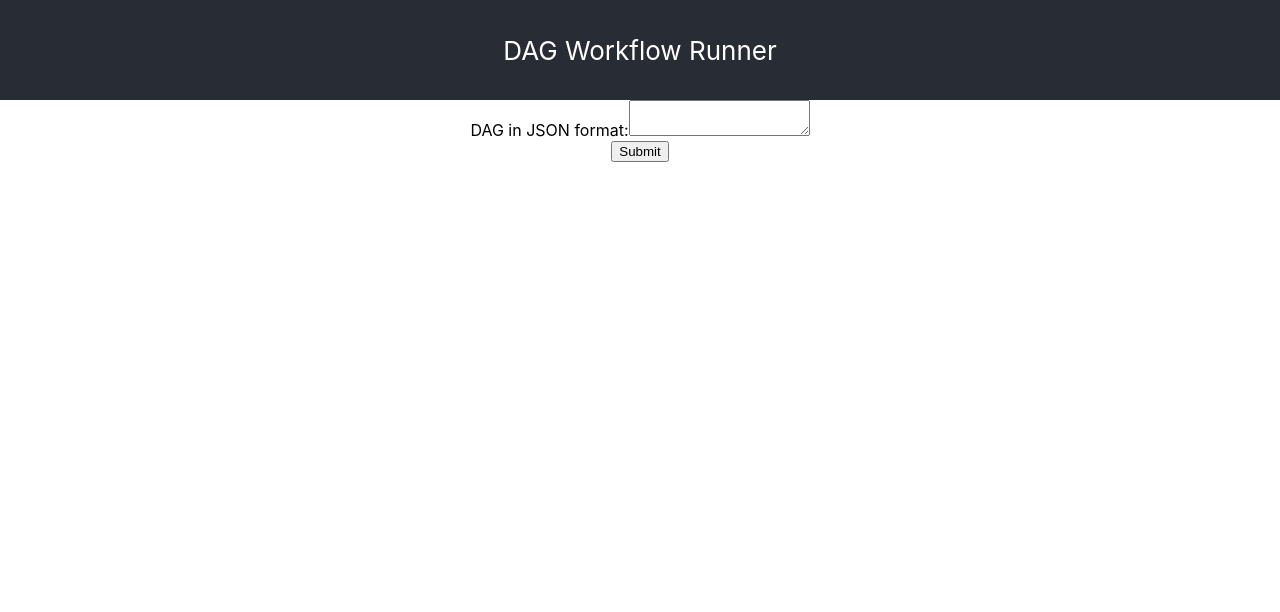
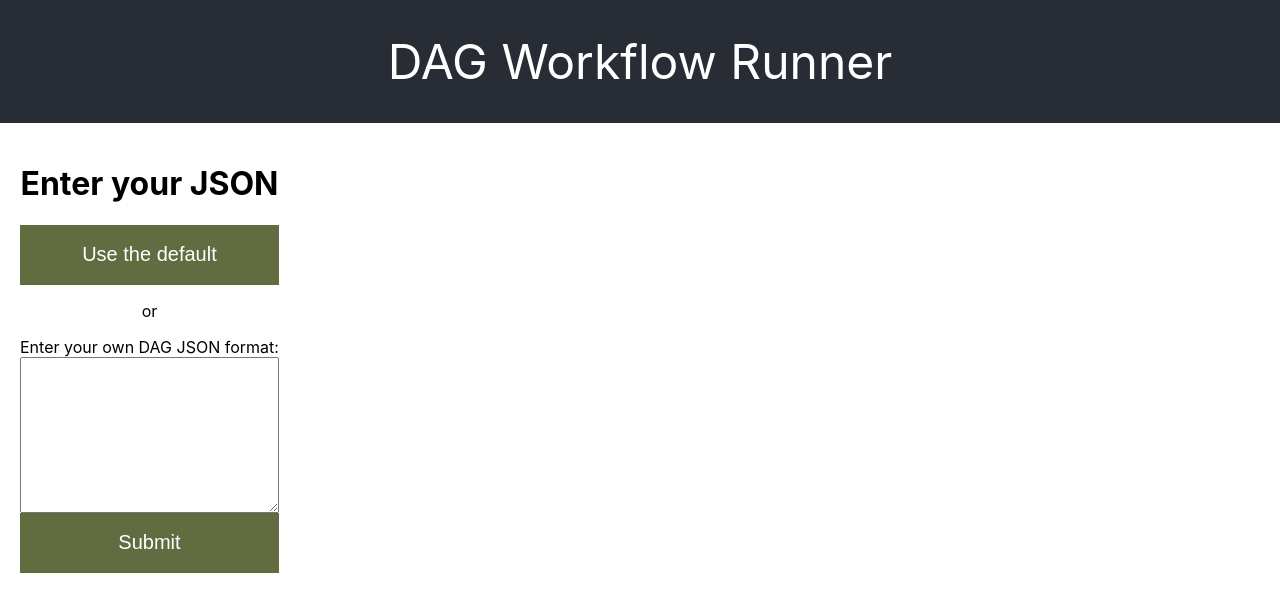
Before and after one commit to SashaBajzek/bighat-app, a React (Create React App) app: page / in a window 1280 px wide. Shown: the top 612 px of the page. Built offline with nearby package versions, Linux system fonts and the light colour scheme.

Commit message:
Add styling

```diff
--- a/src/components/App/App.css
+++ b/src/components/App/App.css
@@ -1,21 +1,37 @@
+:root {
+  --border-primary: rgb(50, 50, 50);
+  --border-primary: rgb(85, 70, 170);
+  --text-primary: rgb(50, 50, 50);
+  --text-accent: var(--white-default);
+  --background-color-accent: rgb(97, 108, 64);
+  --background-color-accent-hover-focus: rgb(77, 86, 51);
+  --background-color-accent-active: rgb(67, 75, 44);
+  --white-default: rgb(255, 255, 255);
+  --white-hover-focus: rgb(235, 235, 235);
+  --white-active: rgb(230, 230, 230);
+  --error: #a80014;
+}
+
+*,
+*::before,
+*::after {
+  box-sizing: border-box;
+}
+
 .App {
+  block-size: 100vh;
   text-align: center;
 }
 
 .App-header {
+  color: var(--text-accent);
   background-color: #282c34;
-  min-height: 100px;
-  display: flex;
-  flex-direction: column;
-  align-items: center;
-  justify-content: center;
-  font-size: calc(10px + 2vmin);
-  color: white;
+  font-size: 3rem;
+  padding-block: 2rem;
 }
 
-.TweetList {
-  list-style-type: none;
-  margin: 0 auto;
-  max-width: 400px;
-  padding: 0;
+main {
+  display: flex;
+  justify-content: space-around;
+  margin: 20px;
 }
--- a/src/components/App/App.js
+++ b/src/components/App/App.js
@@ -8,9 +8,6 @@ import { runSequence } from "../../utils/runner";
 // Todo:  pass the errors
 // Todo:  mobile
 
-const emailExample =
-  '{"A": {"start": true, "edges": {"B": 5,"C": 7}}, "B": {"edges": {"D": 3}}, "C": {"edges": {"D": 3}}, "D": {"edges": {}}}';
-
 function App() {
   const [nodes, setCompletedNodes] = useState([]);
   const nodesRef = useRef([]); // Needed for the callback to have the latest value
@@ -18,6 +15,7 @@ function App() {
   const onSubmit = (DAGText) => {
     // Clear old nodes
     setCompletedNodes([]);
+    nodesRef.current = [];
     // Run new nodes based on inputted JSON
     runSequence(DAGText, printValue);
   };
@@ -40,10 +38,10 @@ function App() {
   return (
     <div className="App">
       <header className="App-header">DAG Workflow Runner</header>
-
-      <SubmitDAGForm onSubmit={onSubmit} />
-
-      <WorkflowList nodes={nodes} />
+      <main>
+        <SubmitDAGForm onSubmit={onSubmit} />
+        <WorkflowList nodes={nodes} />
+      </main>
     </div>
   );
 }
--- a/src/components/SubmitDAGForm/SubmitDAGForm.css
+++ b/src/components/SubmitDAGForm/SubmitDAGForm.css
@@ -0,0 +1,35 @@
+.SubmitDAGForm {
+  display: flex;
+  flex-direction: column;
+
+  button {
+    background: var(--background-color-accent);
+    block-size: 60px;
+    border-width: 0;
+    color: white;
+    flex-shrink: 0;
+    font-size: 20px;
+    inline-size: 100%;
+    margin-block: 0;
+
+    &:hover {
+      cursor: pointer;
+    }
+
+    &:hover,
+    &:focus-visible {
+      background: var(--background-color-accent-hover-focus);
+      transition: background-color 0.2s;
+    }
+
+    &:active,
+    &:focus-visible {
+      background: var(--background-color-accent-active);
+      transition: background-color 0.2s;
+    }
+  }
+
+  .divider {
+    padding-block: 1rem;
+  }
+}
--- a/src/components/SubmitDAGForm/SubmitDAGForm.js
+++ b/src/components/SubmitDAGForm/SubmitDAGForm.js
@@ -1,35 +1,43 @@
 import "./SubmitDAGForm.css";
-import { useCallback, useState } from "react";
+import { useState } from "react";
+
+const defaultExample =
+  '{"A": {"start": true, "edges": {"B": 5,"C": 7}}, "B": {"edges": {"D": 3}}, "C": {"edges": {"D": 3}}, "D": {"edges": {}}}';
 
 function SubmitDAGForm({ onSubmit }) {
   const [errorMessage, setErrorMessage] = useState("");
   const [DAGText, setDAGText] = useState("");
 
-  const handleSubmit = useCallback(
-    (e) => {
+  const handleSubmit = (e) => {
     e.preventDefault();
 
     try {
       onSubmit(DAGText);
       // Clear values if successful
-        setDAGText("");
       setErrorMessage("");
     } catch (error) {
       setErrorMessage("Error: Invalid JSON");
     }
-    },
-    [onSubmit, DAGText],
-  );
+  };
 
-  console.log("submit errorMessage", errorMessage);
+  const useDefaultExample = (e) => {
+    e.preventDefault();
+    setDAGText(defaultExample);
+    onSubmit(defaultExample);
+    setErrorMessage("");
+  };
+
   return (
-    <form onSubmit={handleSubmit}>
-      <label htmlFor="dag-input">DAG in JSON format:</label>
+    <form className="SubmitDAGForm" onSubmit={handleSubmit}>
+      <h1>Enter your JSON</h1>
+      <button onClick={useDefaultExample}>Use the default</button>
+      <div className="divider">or</div>
+      <label htmlFor="dag-input">Enter your own DAG JSON format:</label>
       <textarea
         aria-describedby={"error"}
         id="dag-input"
         onChange={(e) => setDAGText(e.target.value)}
-        rows={2}
+        rows={10}
         type="text"
         value={DAGText}
       />
--- a/src/components/WorkflowItem/WorkflowItem.css
+++ b/src/components/WorkflowItem/WorkflowItem.css
@@ -1,4 +1,44 @@
 .WorkflowItem {
-    border: 1px solid blue;
-    padding: 20px;
+  background-color: rgb(245, 245, 255);
+  border: 1px solid var(--border-primary);
+  border-radius: 10px;
+  inline-size: 200px;
+  padding-block: 1.2rem;
+  padding-inline: 2rem;
+  position: relative;
+
+  .value {
+    font-size: 2rem;
+    padding-block-end: 0.8rem;
+  }
+
+  .time {
+    font-size: 1rem;
+  }
+
+  .arrow {
+    border: solid var(--border-primary);
+    border-width: 0 3px 3px 0;
+    display: inline-block;
+    padding: 3px;
+    transform: rotate(45deg);
+    -webkit-transform: rotate(45deg);
+  }
+
+  &:not(:first-child) {
+    margin-block-start: 3rem;
+  }
+
+  &:not(:first-child)::before {
+    content: "";
+    border: solid var(--border-primary);
+    border-width: 0 3px 3px 0;
+    display: inline-block;
+    inset-block-start: -2rem;
+    inset-inline-start: 98px;
+    padding: 3px;
+    position: absolute;
+    transform: rotate(45deg);
+    -webkit-transform: rotate(45deg);
+  }
 }
--- a/src/components/WorkflowItem/WorkflowItem.js
+++ b/src/components/WorkflowItem/WorkflowItem.js
@@ -3,8 +3,8 @@ import "./WorkflowItem.css";
 function WorkflowItem({ id, text, time }) {
   return (
     <li className="WorkflowItem">
-      <div>{text}</div>
-      <div>Elapsed Time: {time}</div>
+      <div className="value">{text}</div>
+      <div className="time">Elapsed Time: {time}s</div>
     </li>
   );
 }
--- /dev/null
+++ b/src/components/WorkflowList/WorkflowList.css
@@ -0,0 +1,6 @@
+.WorkflowList {
+  list-style-type: none;
+  margin: 0 auto;
+  max-width: 400px;
+  padding: 0;
+}
--- a/src/utils/runner.js
+++ b/src/utils/runner.js
@@ -1,3 +1,8 @@
+const emailExample =
+  '{"A": {"start": true, "edges": {"B": 5,"C": 7}}, "B": {"edges": {"D": 3}}, "C": {"edges": {"D": 3}}, "D": {"edges": {}}}';
+const originalExample =
+  '{"A": {"start": true, "edges": {"B": 5, "C": 7}}, "B": {"edges": {}}, "C": {"edges": {}}}';
+
 // Identify the starting node
 // Run time O(v), linear
 function getStartingNodeKey(graph) {
```
Also changed, not shown: src/components/WorkflowList/WorkflowList.js (+8 -5 lines). Lines whose indentation alone changed are shown as unchanged.
